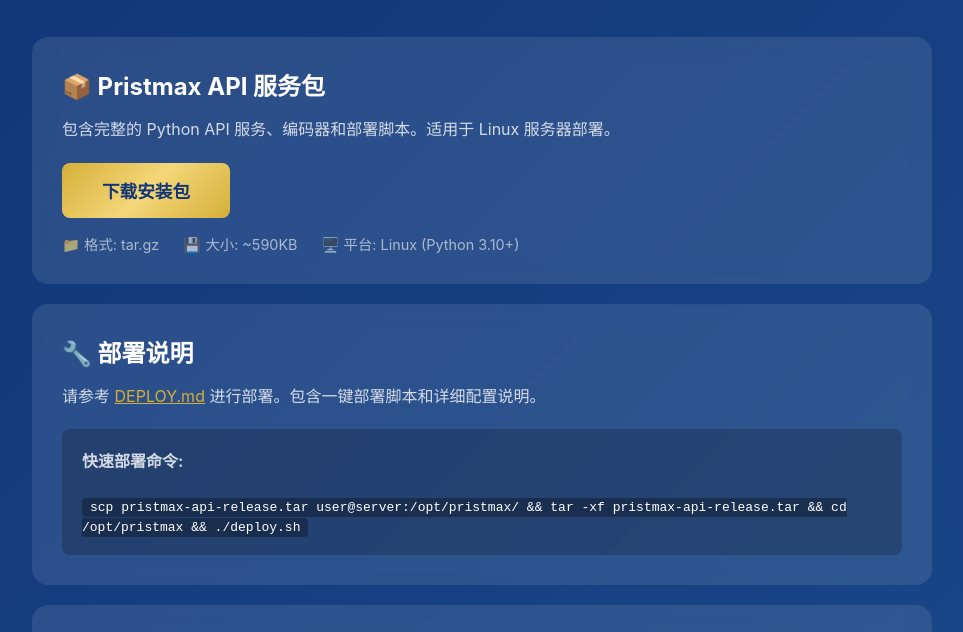
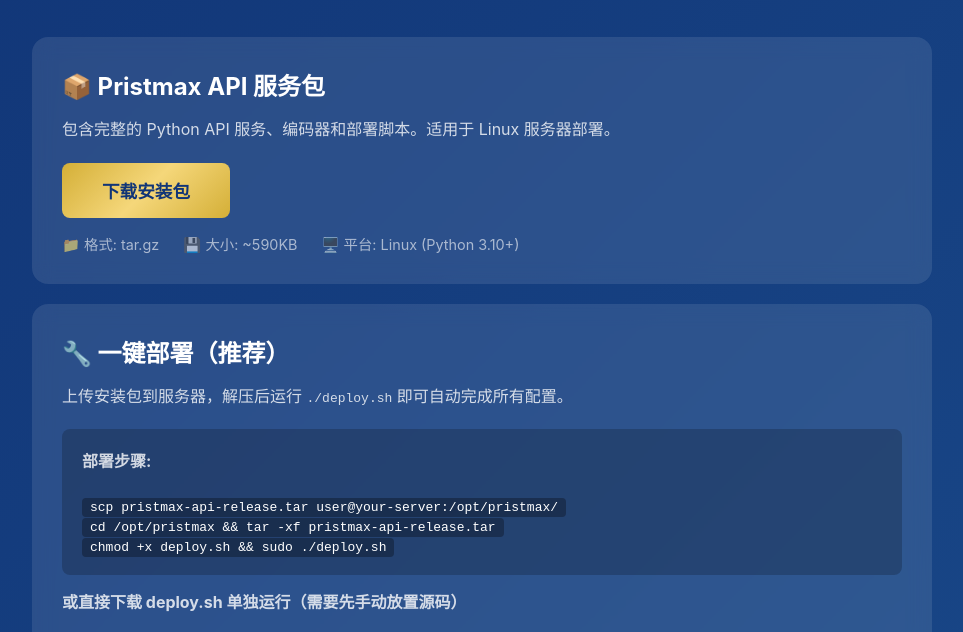
Before and after one commit to chunchengzheng58-ctrl/pristmax, a plain HTML site: page site/download.html in a window 1280 px wide. Shown: the part 135-767 px from the top of the page, without its empty margins (158-1121 px from the left). Drawn offline with Linux system fonts and the light colour scheme; no server answers.

Commit message:
feat: improve deploy.sh with one-click deployment
- Auto-detect OS and install dependencies
- Auto-extract package and setup directories
- Auto-initialize database
- Auto-generate SECRET_KEY
- Auto-configure systemd service
- Auto-start and verify service

- Update download page with clearer one-click deployment instructions

```diff
--- a/site/download.html
+++ b/site/download.html
@@ -91,12 +91,15 @@
         </div>
 
         <div class="download-card">
-            <h2>🔧 部署说明</h2>
-            <p>请参考 <a href="/downloads/DEPLOY.md" style="color:#d4af37;">DEPLOY.md</a> 进行部署。包含一键部署脚本和详细配置说明。</p>
+            <h2>🔧 一键部署（推荐）</h2>
+            <p>上传安装包到服务器，解压后运行 <code>./deploy.sh</code> 即可自动完成所有配置。</p>
             <div class="api-section">
-                <p><strong>快速部署命令:</strong></p>
-                <code>scp pristmax-api-release.tar user@server:/opt/pristmax/ && tar -xf pristmax-api-release.tar && cd /opt/pristmax && ./deploy.sh</code>
+                <p><strong>部署步骤:</strong></p>
+                <code>scp pristmax-api-release.tar user@your-server:/opt/pristmax/</code><br>
+                <code>cd /opt/pristmax && tar -xf pristmax-api-release.tar</code><br>
+                <code>chmod +x deploy.sh && sudo ./deploy.sh</code>
             </div>
+            <p style="margin-top:15px;"><strong>或直接下载 deploy.sh 单独运行（需要先手动放置源码）</strong></p>
         </div>
 
         <div class="download-card">
```
Also changed, not shown: 1 other file.
